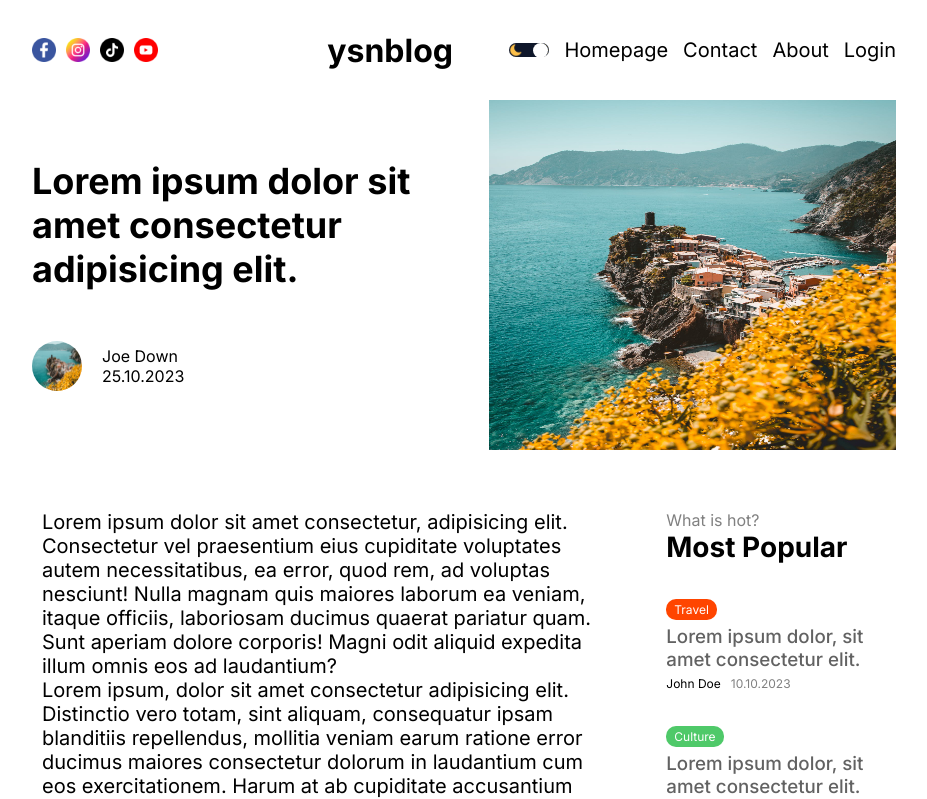
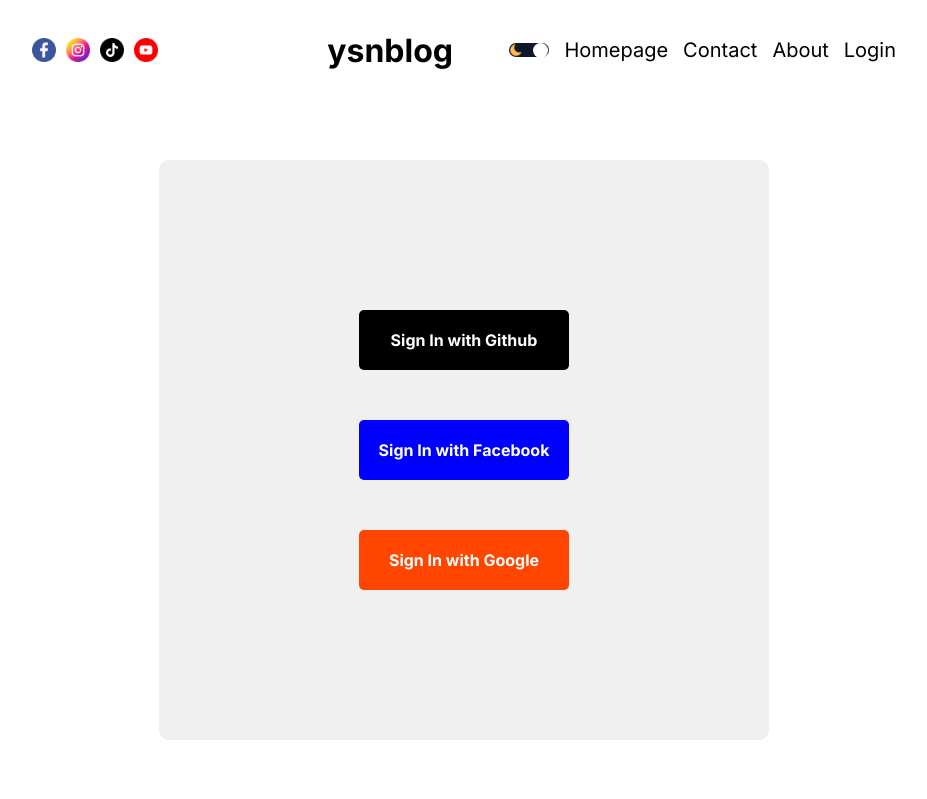
Before and after one commit to ysncvk/next-blog-app, a Next.js app: page /login in a window 1280 px wide. Shown: the top 799 px of the page, without its empty margins (176-1103 px from the left). Built offline with nearby package versions, Linux system fonts and the light colour scheme.

Commit message:
feat: add login page

```diff
--- /dev/null
+++ b/src/app/login/loginPage.module.css
@@ -0,0 +1,42 @@
+.container {
+    display: flex;
+    align-items: center;
+    justify-content: center;
+    margin-top: 60px;
+
+}
+
+.wrapper {
+    background-color: var(--softBg);
+    padding: 150px 200px;
+    display: flex;
+    flex-direction: column;
+    gap: 50px;
+    border-radius: 10px;
+
+
+}
+
+.socialButton {
+    padding: 20px;
+    border-radius: 5px;
+    border: none;
+    color: white;
+    font-weight: bold;
+    cursor: pointer;
+    display: flex;
+    align-items: center;
+    justify-content: center;
+}
+
+.socialButton:first-child {
+    background-color: black;
+}
+
+.socialButton:nth-child(2) {
+    background-color: blue;
+}
+
+.socialButton:nth-child(3) {
+    background-color: orangered;
+}
--- /dev/null
+++ b/src/app/login/page.jsx
@@ -0,0 +1,14 @@
+import React from "react";
+import styles from "./loginPage.module.css";
+
+export default function LoginPage() {
+  return (
+    <div className={styles.container}>
+      <div className={styles.wrapper}>
+        <div className={styles.socialButton}> Sign In with Github</div>
+        <div className={styles.socialButton}> Sign In with Facebook</div>
+        <div className={styles.socialButton}> Sign In with Google</div>
+      </div>
+    </div>
+  );
+}
```
